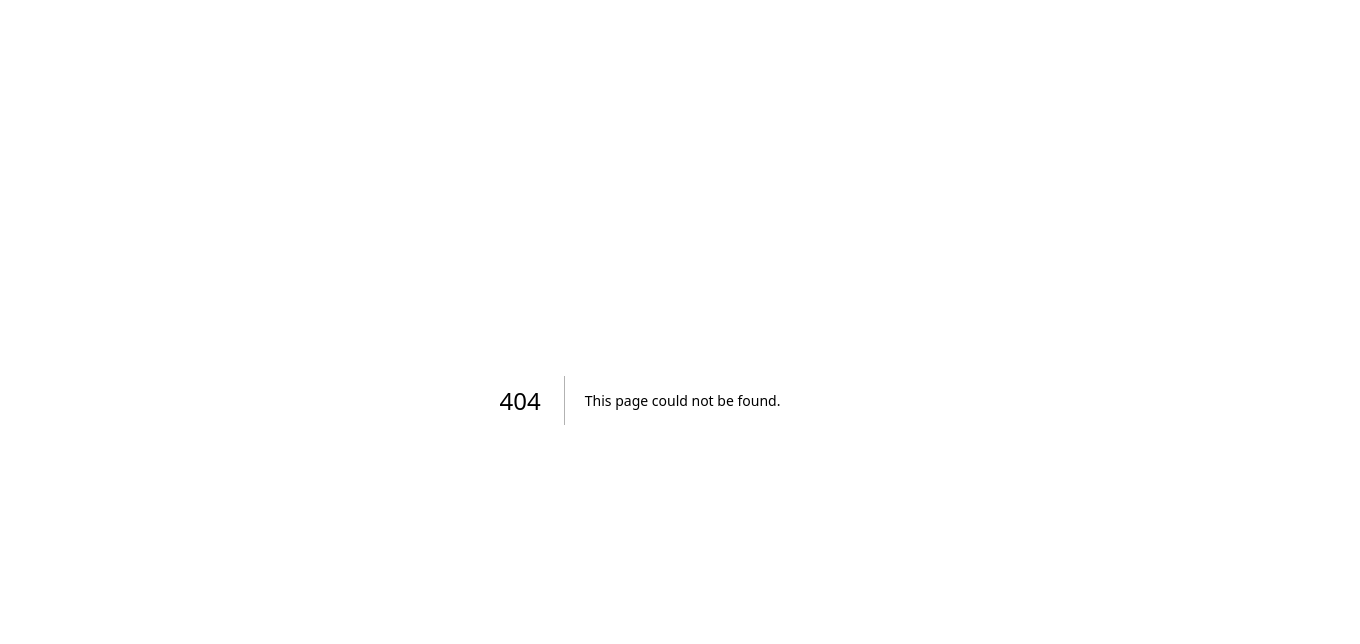
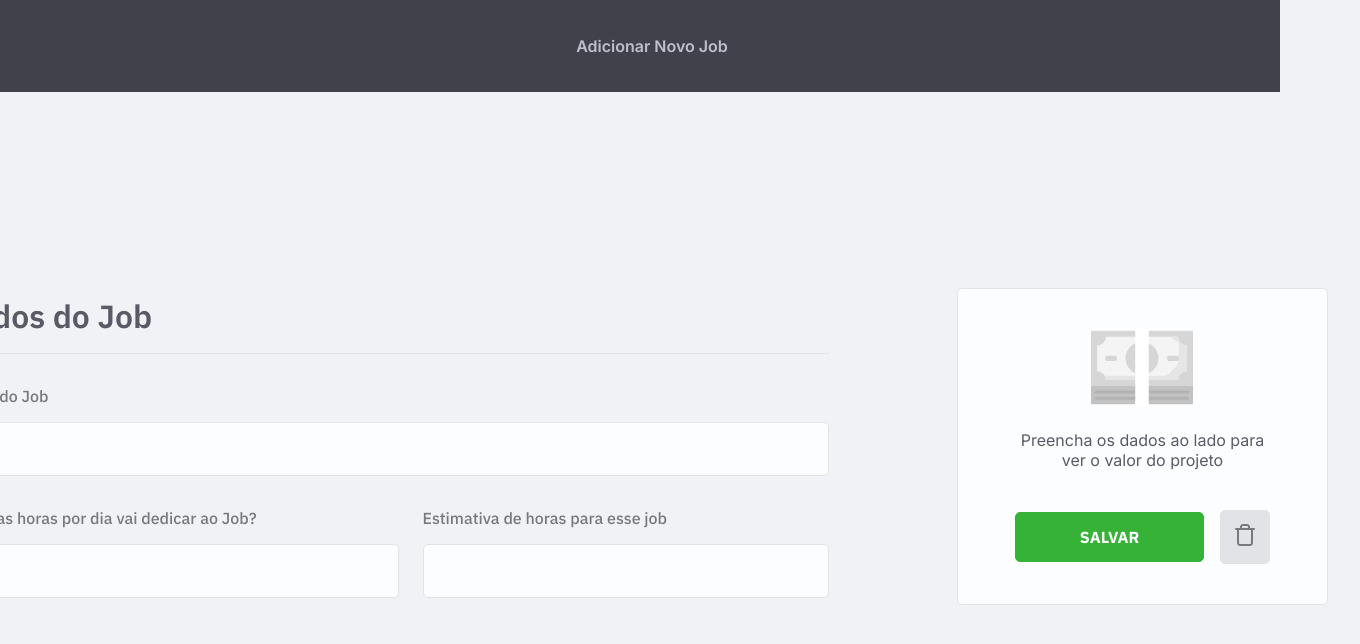
Before and after one commit to femolinos/jobs-calc, a Next.js app: page /add-job in a window 1280 px wide. Before the commit this address had no page. Shown: the top 644 px of the page, 1360 px wide, since content can reach past the window. Built offline with nearby package versions, Linux system fonts and the light colour scheme.

Commit message:
feat: added add job page

```diff
--- /dev/null
+++ b/src/pages/add-job/index.tsx
@@ -0,0 +1,56 @@
+import React from "react";
+import Head from "next/head";
+
+import { Header } from "../../components/Header";
+
+import { DefaultFormInput, FormContainer, FormRow, JobInfoContainer, PageContainer, SaveJobCard, Wrapper } from "./styles";
+
+export default function AddJob() {
+  return (
+    <Wrapper>
+      <Head>
+        <title>Add Job | JobsCalc</title>
+      </Head>
+
+      <Header title={"Adicionar Novo Job"} />
+
+      <PageContainer>
+        <JobInfoContainer>
+          <FormContainer>
+            <h2>Dados do Job</h2>
+
+            <form>
+              <DefaultFormInput>
+                <label htmlFor="jobName">Nome do Job</label>
+                <input id="jobName" type="text" />
+              </DefaultFormInput>
+
+              <FormRow>
+                <DefaultFormInput>
+                  <label htmlFor="jobTimePerDay">Quantas horas por dia vai dedicar ao Job?</label>
+                  <input id="jobTimePerDay" type="number" />
+                </DefaultFormInput>
+
+                <DefaultFormInput>
+                  <label htmlFor="jobTimeEstimate">Estimativa de horas para esse job</label>
+                  <input id="jobTimeEstimate" type="number" />
+                </DefaultFormInput>
+              </FormRow>
+            </form>
+          </FormContainer>
+          <SaveJobCard>
+            <img src="/images/money.svg" alt="Money Icon Image" />
+            <p>Preencha os dados ao lado para ver o valor do projeto</p>
+
+            <div>
+              <button>SALVAR</button>
+              <button>
+                <img src="/images/delete-icon.svg" alt="Delete Button Icon" />
+              </button>
+            </div>
+          </SaveJobCard>
+        </JobInfoContainer>
+      </PageContainer>
+    </Wrapper>
+  );
+}
--- /dev/null
+++ b/src/pages/add-job/styles.ts
@@ -0,0 +1,174 @@
+import styled from "styled-components";
+
+export const Wrapper = styled.div`
+  display: flex;
+  align-items: center;
+  flex-direction: column;
+`;
+
+export const PageContainer = styled.div`
+  width: 1440px;
+  padding: 0 2rem;
+
+  display: flex;
+  align-items: center;
+  justify-content: center;
+
+  gap: 127px;
+`;
+
+export const JobInfoContainer = styled.section`
+  display: flex;
+  align-items: center;
+  justify-content: center;
+
+  gap: 8rem;
+
+  height: calc(100vh - (4rem + 28px));
+`;
+
+export const FormContainer = styled.form`
+  width: 100%;
+
+  h2 {
+    font-size: 32px;
+    font-weight: 600;
+    font-family: "IBM Plex Sans", sans-serif;
+
+    color: #5a5a66;
+
+    width: 100%;
+    padding-bottom: 1rem;
+
+    border-bottom-width: 1px;
+    border-bottom-style: solid;
+    border-bottom-color: #e1e3e5;
+  }
+
+  label {
+    max-width: 50%;
+
+    font-weight: 500;
+    font-family: "IBM Plex Sans", sans-serif;
+
+    color: #787880;
+  }
+
+  input {
+    font-weight: 500;
+    font-family: "IBM Plex Sans", sans-serif;
+
+    border: 1px solid #e1e3e6;
+    border-radius: 5px;
+
+    background: #fcfdff;
+
+    width: 100%;
+  }
+`;
+
+export const FormRow = styled.section`
+  display: flex;
+
+  width: 100%;
+
+  gap: 1.5rem;
+`;
+
+export const DefaultFormInput = styled.div`
+  min-width: calc(50% - 2rem);
+  margin-top: 2rem;
+
+  label {
+    max-width: 50%;
+
+    font-weight: 500;
+    font-family: "IBM Plex Sans", sans-serif;
+
+
+    color: #787880;
+  }
+
+  input {
+    font-weight: 500;
+    font-family: "IBM Plex Sans", sans-serif;
+
+    border: 1px solid #e1e3e6;
+    border-radius: 5px;
+
+    background: #fcfdff;
+
+    width: 100%;
+
+    min-width: calc(50% - 1.5rem);
+
+    margin-top: 1rem;
+
+    padding: 1rem 2rem;
+  }
+`;
+
+export const SaveJobCard = styled.div`
+  padding: 40px 54px;
+  background: #fcfdff;
+
+  display: flex;
+  align-items: center;
+  justify-content: center;
+  flex-direction: column;
+
+  border: 1px solid #e1e3e6;
+  border-radius: 5px;
+
+  p {
+    color: #5a5a66;
+    text-align: center;
+
+    margin-top: 1.5rem;
+  }
+
+  div {
+    margin-top: 2.5rem;
+    display: flex;
+    align-items: center;
+    justify-content: center;
+
+    gap: 1rem;
+
+    button:first-child {
+      color: #fcfdff;
+
+      font-weight: 700;
+      font-family: "IBM Plex Sans", sans-serif;
+
+      height: 50px;
+      padding: 0 4rem;
+
+      background: #36b336;
+      border: 1px solid #36b336;
+      border-radius: 5px;
+
+      transition: all 0.2s;
+
+      &:hover {
+        background: #fcfdff;
+        color: #36b336;
+      }
+    }
+
+    button:last-child {
+      padding: 12px;
+
+      background: #e1e3e6;
+
+      border-radius: 5px;
+      border: 1px solid #e1e3e6;
+
+      transition: all 0.2s;
+
+      &:hover {
+        filter: brightness(0.95);
+      }
+    }
+  }
+`;
--- a/src/pages/index.tsx
+++ b/src/pages/index.tsx
@@ -65,12 +65,14 @@ export default function Home() {
             </JobsInfos>
           </InfosContainer>
 
+          <Link href="/add-job">
             <button>
               <div>
                 <img src="/images/plus-icon.svg" alt="Add job plus icon" />
               </div>
               <p>ADICIONAR NOVO JOB</p>
             </button>
+          </Link>
         </InfosSection>
 
         <JobsSection>
```
Also changed, not shown: public/images/money.svg (added). Lines whose indentation alone changed are shown as unchanged.
